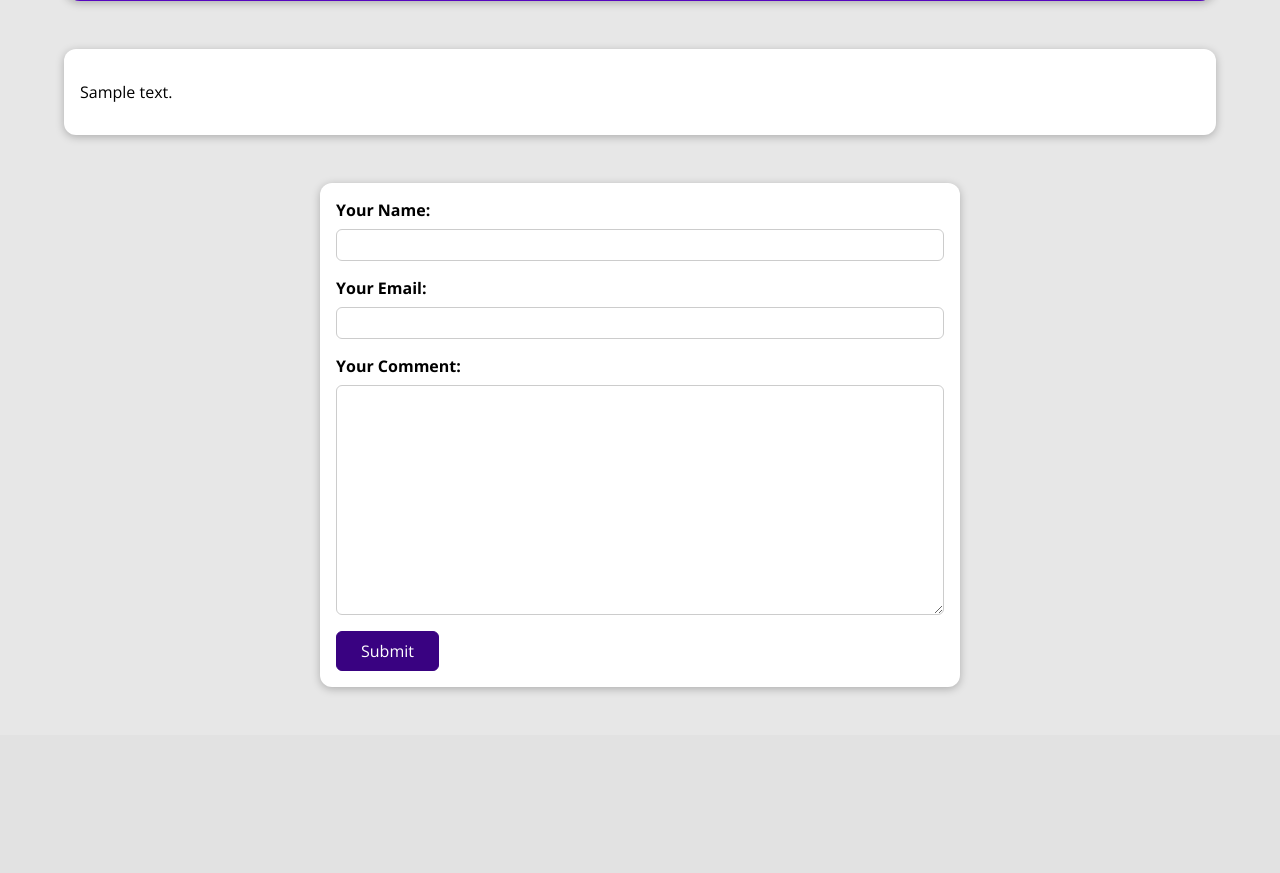
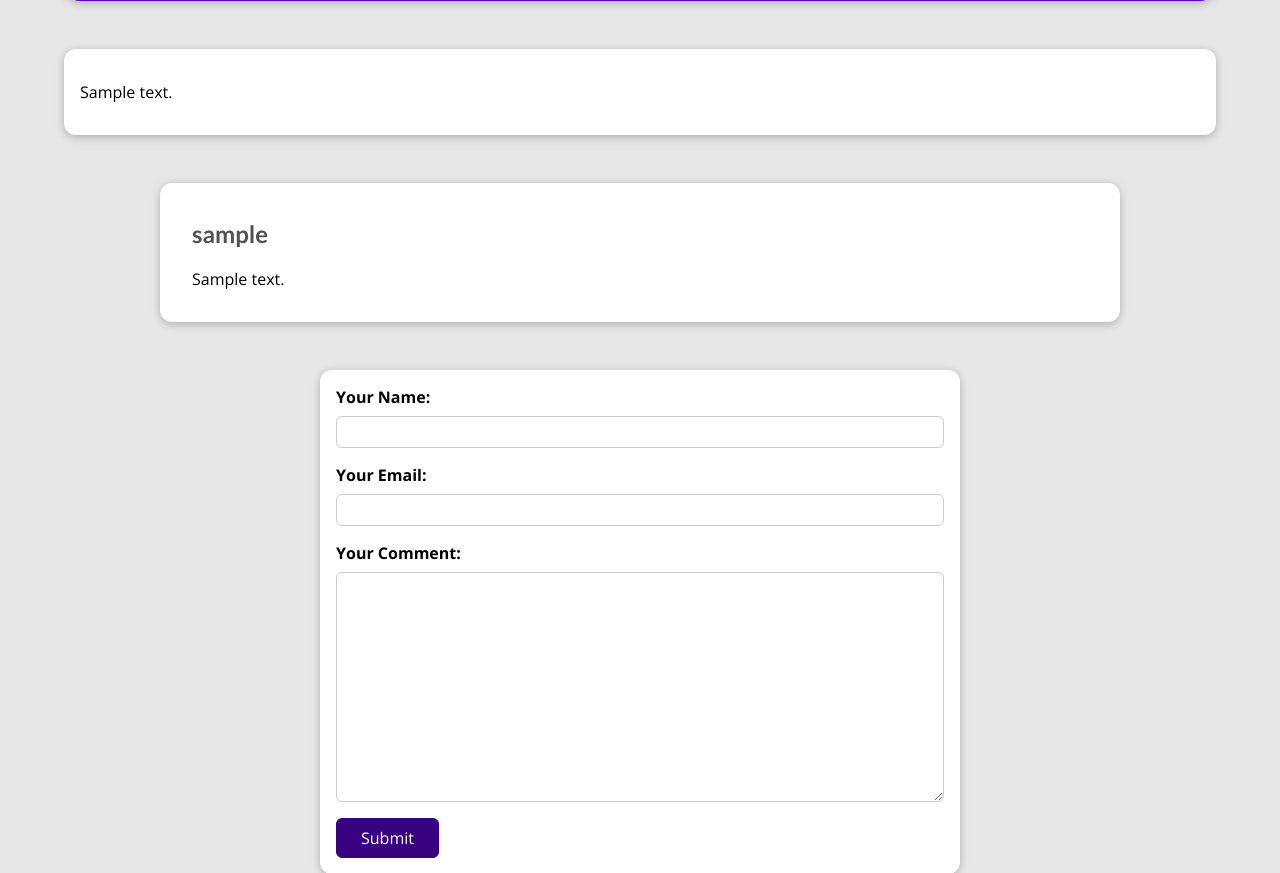
Before and after one commit to rezamousavi99/FastFood_site, a Django app: template store/templates/store/product_detail.html in a window 1280 px wide. Shown: the part 479-1352 px from the top of the page. Before the commit the page ends 1170 px from the top, so only its background shows below. Run offline with Django 4.2, Linux system fonts and the light colour scheme; tables that the repository leaves empty hold one stand-in row (values such as "Sample post"); the template is opened without the code that fills it: values that come from a table or form of the project are taken from there, most other values are stand-ins (such as "Sample title", 1, 10 or a date in 2020); grey boxes marked "Sample" are stand-in pictures.

Commit message:
showing list of comments

```diff
--- a/store/static/store/product-detail.css
+++ b/store/static/store/product-detail.css
@@ -178,3 +178,31 @@ body {
     background-color: white;
     color: #5706c0;
   }
+
+  #comments {
+    box-shadow: 0 2px 8px rgba(0, 0, 0, 0.25);
+    width: 90%;
+    max-width: 60rem;
+    background-color: white;
+    margin: 3rem auto;
+    border-radius: 12px;
+    padding: 1rem 2rem;
+  }
+
+  #comments ul{
+    list-style: none;
+    padding: 0;
+    margin: 0;
+  }
+  #comments li{
+    border-bottom: 1px solid #606060;
+    margin-bottom: 1rem;
+  }
+
+#comments li:last-of-type{
+  border-bottom: none;
+}
+
+#comments h2{
+  color: #525252;
+}
--- a/store/templates/store/product_detail.html
+++ b/store/templates/store/product_detail.html
@@ -50,6 +50,19 @@
         {{ product.Description|linebreaks }}
     </main>
 
+    {% if comments %}
+        <section id="comments">
+            <ul>
+                {% for comment in comments %}
+                    <li>
+                        <h2>{{ comment.user_name }}</h2>
+                        <p>{{ comment.text|linebreaks }}</p>
+                    </li>
+                {% endfor %}
+            </ul>
+        </section>
+    {% endif %}
+
     <section id="comment-form">
         <form action="{% url "product-detail" product.slug %}" method="POST">
             {% csrf_token %}
--- a/store/views.py
+++ b/store/views.py
@@ -2,7 +2,7 @@ from django.shortcuts import render, get_object_or_404
 from django.http import HttpResponse, HttpResponseRedirect
 from django.views import View
 from django.views.generic import ListView, DetailView
-from .models import Products
+from .models import Products, Comments
 from django.utils.text import slugify
 from .forms import CommentForm
 from django.urls import reverse
@@ -89,7 +89,8 @@ class ProductDetailView(View):
             "product": product,
             "product_tags": product.tags.all(),
             "comment_form": CommentForm(),
-            "is_stored_product": self.is_stored_product(request, product)
+            "is_stored_product": self.is_stored_product(request, product),
+            "comments": product.comments.all().order_by("-id")
         }
         return render(request, "store/product_detail.html", context)
 
```
